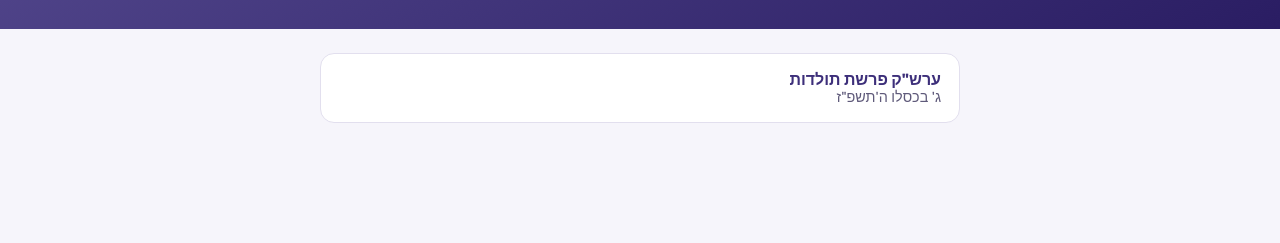
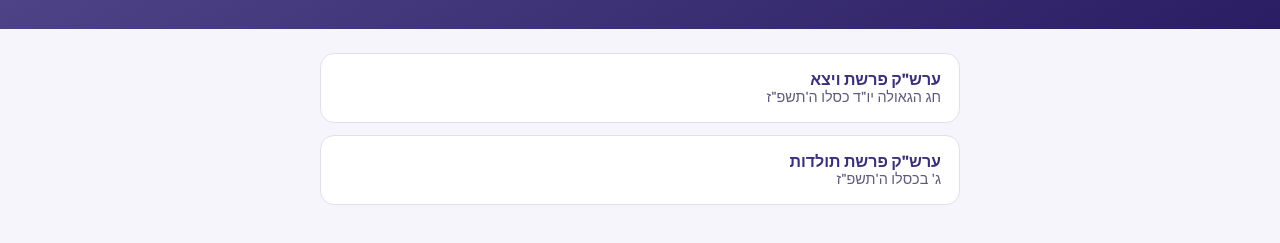
Before and after one commit to 5800654-max/igeret-behrava, a plain HTML site: page index.html in a window 1280 px wide. Shown: the part 231-474 px from the top of the page. Drawn offline with Linux system fonts and the light colour scheme.

Commit message:
Add the Vayetze letter to the home page
Co-Authored-By: Claude Opus 5.5 <noreply@anthropic.com>
Claude-Session: https://claude.ai/code/session_01Uz7j8v3kdE6SpYAcXhAgPr

```diff
--- a/index.html
+++ b/index.html
@@ -6,7 +6,7 @@
 <title>בהרחבה · איגרות למנהל</title>
 <meta property="og:title" content="בהרחבה | איגרות למנהל">
 <meta property="og:description" content="האגף לחינוך יסודי - בנים · רשת אהלי יוסף יצחק">
-<meta property="og:image" content="https://igeret-behrava.vercel.app/toldot/cover.png">
+<meta property="og:image" content="https://igeret-behrava.vercel.app/vayetze/cover.png">
 <link rel="icon" href="/favicon.png">
 <link rel="stylesheet" href="https://fonts.googleapis.com/css2?family=Rubik:wght@400;700;900&display=swap">
 <style>
@@ -22,6 +22,7 @@ a.card span{display:block;color:#5f5a7a;font-weight:400;font-size:.9rem}
 <header><img src="/favicon.png" alt="רשת חינוך חב&quot;ד"><div class="d">האגף לחינוך יסודי - בנים</div><div class="w">בהרחבה</div><div>איגרות למנהל</div></header>
 <main>
   <!-- הרשימה מתעדכנת עם כל איגרת חדשה, החדשה למעלה -->
+  <a class="card" href="/vayetze">ערש"ק פרשת ויצא<span>חג הגאולה יו"ד כסלו ה'תשפ"ז</span></a>
   <a class="card" href="/toldot">ערש"ק פרשת תולדות<span>ג' בכסלו ה'תשפ"ז</span></a>
 </main>
 </body>
```
